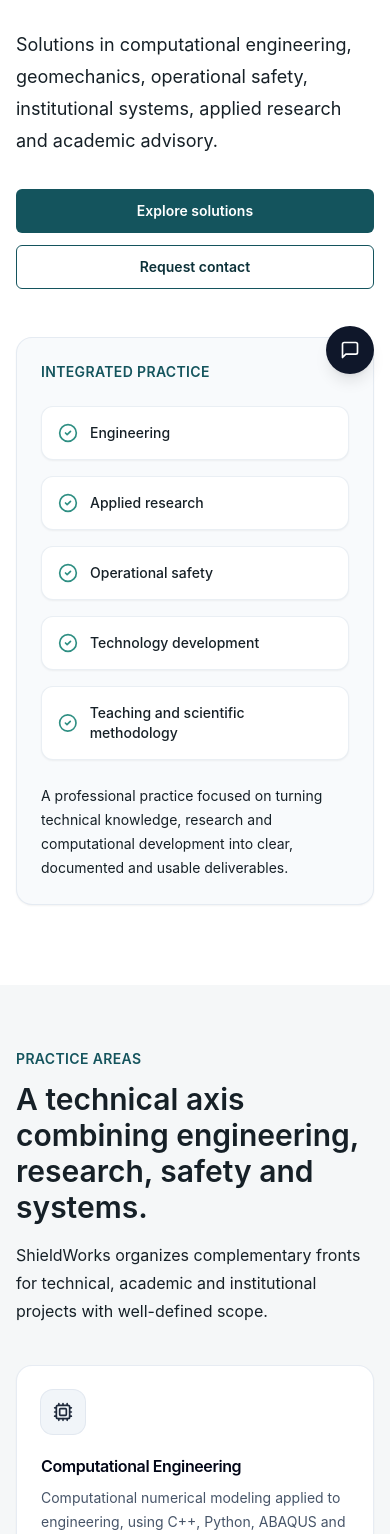
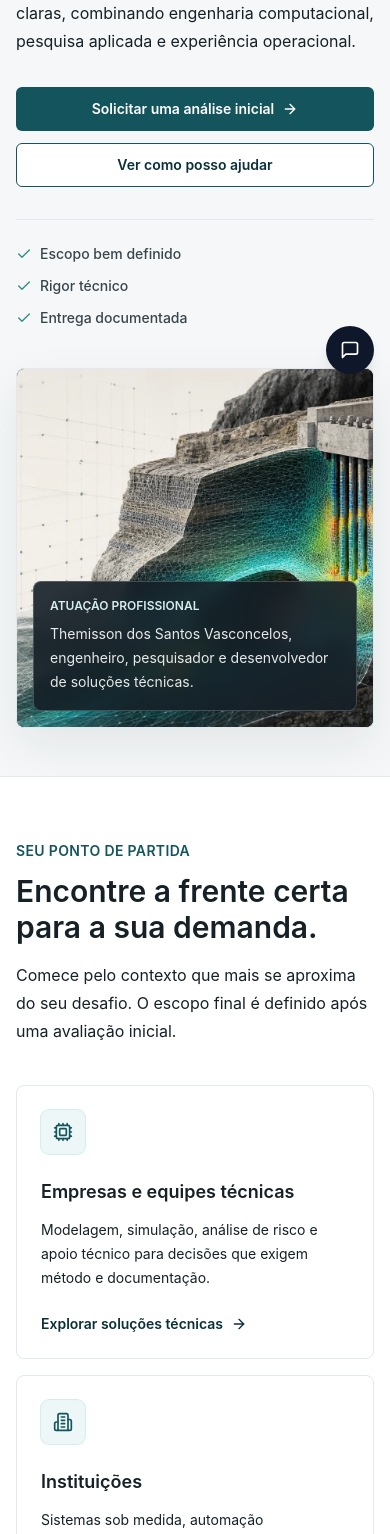
Before and after one commit to Themisson/shieldworks, a Next.js app: page / in a window 390 px wide. Shown: the part 454-1988 px from the top of the page. Built offline with nearby package versions, Linux system fonts and the light colour scheme.

Commit message:
Improve responsive landing page

```diff
--- a/src/app/globals.css
+++ b/src/app/globals.css
@@ -20,7 +20,16 @@
   margin: 0;
   background: var(--background);
   color: var(--foreground);
+  overflow-x: hidden;
   font-family: Inter, ui-sans-serif, system-ui, -apple-system, BlinkMacSystemFont, "Segoe UI", Arial, Helvetica, sans-serif;
+}
+
+button,
+a,
+input,
+select,
+textarea {
+  -webkit-tap-highlight-color: transparent;
 }
 
 a {
--- a/src/app/layout.tsx
+++ b/src/app/layout.tsx
@@ -11,11 +11,11 @@
 export const metadata: Metadata = {
   metadataBase: new URL(SITE_URL),
   title: {
-    default: "ShieldWorks | Engenharia, Pesquisa, Segurança e Tecnologia Aplicada",
+    default: "ShieldWorks | Engenharia e Tecnologia Aplicada",
     template: "%s | ShieldWorks"
   },
   description:
-    "Site profissional de Themisson dos Santos Vasconcelos para engenharia computacional, pesquisa aplicada, segurança operacional, sistemas institucionais e assessoria acadêmica.",
+    "Consultoria técnica e desenvolvimento aplicado em engenharia computacional, pesquisa, segurança operacional, sistemas institucionais e assessoria acadêmica.",
   applicationName: "ShieldWorks",
   manifest: "/manifest.webmanifest",
   icons: {
@@ -30,9 +30,9 @@
     locale: "pt_BR",
     url: canonicalUrl("/"),
     siteName: "ShieldWorks",
-    title: "ShieldWorks | Engenharia, Pesquisa, Segurança e Tecnologia Aplicada",
+    title: "ShieldWorks | Engenharia e Tecnologia Aplicada",
     description:
-      "Engenharia computacional, pesquisa aplicada, segurança operacional, sistemas institucionais e assessoria acadêmica.",
+      "Engenharia e tecnologia para decisões mais seguras, sistemas eficientes e projetos aplicáveis.",
     images: [
       {
         url: "/og-image.png",
@@ -44,9 +44,9 @@
   },
   twitter: {
     card: "summary_large_image",
-    title: "ShieldWorks | Engenharia, Pesquisa, Segurança e Tecnologia Aplicada",
+    title: "ShieldWorks | Engenharia e Tecnologia Aplicada",
     description:
-      "Engenharia computacional, pesquisa aplicada, segurança operacional, sistemas institucionais e assessoria acadêmica.",
+      "Engenharia e tecnologia para decisões mais seguras, sistemas eficientes e projetos aplicáveis.",
     images: ["/og-image.png"]
   },
   robots: {
--- a/src/app/page.tsx
+++ b/src/app/page.tsx
@@ -1,28 +1,52 @@
-import { CheckCircle2 } from "lucide-react";
+import Image from "next/image";
+import Link from "next/link";
+import {
+  ArrowRight,
+  Building2,
+  Check,
+  Cpu,
+  GraduationCap,
+  ShieldCheck
+} from "lucide-react";
 import { ProfessionalLinks } from "@/components/ProfessionalLinks";
 import { Badge } from "@/components/badge";
 import { ButtonLink } from "@/components/button-link";
-import { CompactCard, HighlightCard, ServiceCard, SystemCard } from "@/components/card";
+import { ServiceCard, SystemCard } from "@/components/card";
 import { CTA } from "@/components/cta";
 import { InsightCard } from "@/components/insight-card";
 import { SectionTitle } from "@/components/section-title";
 import { getRecentInsights } from "@/data/insights";
-import {
-  academicServices,
-  authorityAreas,
-  brand,
-  digitalProjects,
-  featuredSolutions,
-  practiceAreas,
-  researchAreas
-} from "@/data/site";
+import { digitalProjects, featuredSolutions } from "@/data/site";
 
-const featuredCardLayout = [
-  "lg:col-span-2",
-  "lg:col-span-2",
-  "lg:col-span-2",
-  "lg:col-span-2 lg:col-start-2",
-  "lg:col-span-2"
+const startingPoints = [
+  {
+    title: "Empresas e equipes técnicas",
+    description: "Modelagem, simulação, análise de risco e apoio técnico para decisões que exigem método e documentação.",
+    href: "/solucoes",
+    action: "Explorar soluções técnicas",
+    icon: Cpu
+  },
+  {
+    title: "Instituições",
+    description: "Sistemas sob medida, automação documental, indicadores e organização de processos acadêmicos ou administrativos.",
+    href: "/sistemas",
+    action: "Conhecer projetos digitais",
+    icon: Building2
+  },
+  {
+    title: "Pesquisadores e estudantes",
+    description: "Apoio metodológico, revisão técnica e estruturação de trabalhos com rigor acadêmico e respeito à autoria.",
+    href: "/assessoria-academica",
+    action: "Ver assessoria acadêmica",
+    icon: GraduationCap
+  }
+];
+
+const credentials = [
+  "Engenheiro de Petróleo",
+  "Mestre e Doutor em Estruturas e Geomecânica",
+  "Experiência em segurança operacional",
+  "Desenvolvimento em C++, Python e ABAQUS"
 ];
 
 export default function Home() {
@@ -30,125 +54,163 @@
 
   return (
     <>
-      <section className="bg-white">
-        <div className="mx-auto grid max-w-7xl gap-12 px-4 py-20 sm:px-6 lg:grid-cols-[1.1fr_0.9fr] lg:px-8 lg:py-24">
-          <div>
-            <Badge>{brand.tagline}</Badge>
-            <h1 className="mt-7 max-w-4xl text-4xl font-semibold tracking-normal text-graphite-900 sm:text-5xl lg:text-6xl">
-              Engenharia, pesquisa, segurança e tecnologia para transformar problemas complexos em soluções aplicáveis.
+      <section className="overflow-hidden border-b border-slate-200 bg-graphite-50">
+        <div className="mx-auto grid max-w-7xl items-center gap-10 px-4 py-12 sm:px-6 sm:py-16 lg:grid-cols-[1.02fr_0.98fr] lg:gap-14 lg:px-8 lg:py-20">
+          <div className="max-w-3xl">
+            <Badge>Consultoria técnica e desenvolvimento aplicado</Badge>
+            <h1 className="mt-6 text-4xl font-semibold leading-[1.08] tracking-normal text-graphite-900 sm:text-5xl lg:text-[3.5rem]">
+              Engenharia e tecnologia para decisões mais seguras e projetos que saem do papel.
             </h1>
-            <p className="mt-6 max-w-3xl text-lg leading-8 text-graphite-600">
-              Soluções em engenharia computacional, geomecânica, segurança operacional, sistemas institucionais,
-              pesquisa aplicada e assessoria acadêmica.
+            <p className="mt-6 max-w-2xl text-base leading-7 text-graphite-600 sm:text-lg sm:leading-8">
+              Transformo problemas técnicos, científicos e institucionais em análises, sistemas e entregas claras,
+              combinando engenharia computacional, pesquisa aplicada e experiência operacional.
             </p>
             <div className="mt-8 flex flex-col gap-3 sm:flex-row">
-              <ButtonLink href="/solucoes">Conhecer soluções</ButtonLink>
-              <ButtonLink href="/contato" variant="secondary">Solicitar contato</ButtonLink>
+              <ButtonLink href="/contato">
+                Solicitar uma análise inicial
+                <ArrowRight className="ml-2 h-4 w-4" aria-hidden="true" />
+              </ButtonLink>
+              <ButtonLink href="#como-posso-ajudar" variant="secondary">Ver como posso ajudar</ButtonLink>
             </div>
+            <ul className="mt-8 grid gap-3 border-t border-slate-200 pt-6 sm:grid-cols-3" aria-label="Diferenciais">
+              {["Escopo bem definido", "Rigor técnico", "Entrega documentada"].map((item) => (
+                <li key={item} className="flex items-center gap-2 text-sm font-medium text-graphite-700">
+                  <Check className="h-4 w-4 shrink-0 text-signal" aria-hidden="true" />
+                  {item}
+                </li>
+              ))}
+            </ul>
           </div>
-          <div className="rounded-2xl border border-slate-200/80 bg-slate-50 p-6 shadow-sm">
-            <p className="text-sm font-semibold uppercase tracking-wide text-petroleum-700">Atuação integrada</p>
-            <div className="mt-6 space-y-4">
-              {authorityAreas.map((area) => (
-                <div key={area} className="flex items-center gap-3 rounded-xl border border-slate-200/70 bg-white p-4 shadow-sm">
-                  <CheckCircle2 className="h-5 w-5 text-signal" aria-hidden="true" />
-                  <span className="text-sm font-medium text-graphite-800">{area}</span>
-                </div>
-              ))}
-            </div>
-            <p className="mt-6 text-sm leading-6 text-graphite-600">
-              Uma frente profissional voltada a transformar conhecimento técnico, pesquisa e desenvolvimento
-              computacional em entregas claras, documentadas e utilizáveis.
+
+          <figure className="relative min-h-[360px] overflow-hidden rounded-lg border border-slate-200 bg-petroleum-900 shadow-soft sm:min-h-[460px]">
+            <Image
+              src="/engineering-hero.webp"
+              alt="Visualização computacional de tensões em uma estrutura geomecânica"
+              fill
+              priority
+              sizes="(max-width: 1023px) 100vw, 48vw"
+              className="object-cover object-[68%_center]"
+            />
+            <div className="absolute inset-x-4 bottom-4 rounded-lg border border-white/20 bg-graphite-900/90 p-4 text-white backdrop-blur sm:inset-x-6 sm:bottom-6 sm:p-5">
+              <p className="text-xs font-semibold uppercase text-petroleum-100">Atuação profissional</p>
+              <p className="mt-2 text-sm leading-6 text-white/90">
+                Themisson dos Santos Vasconcelos, engenheiro, pesquisador e desenvolvedor de soluções técnicas.
               </p>
             </div>
+          </figure>
         </div>
       </section>
 
-      <section className="bg-graphite-50 py-18">
-        <div className="mx-auto max-w-7xl px-4 py-16 sm:px-6 lg:px-8">
+      <section id="como-posso-ajudar" className="scroll-mt-24 bg-white py-16 sm:py-20">
+        <div className="mx-auto max-w-7xl px-4 sm:px-6 lg:px-8">
           <SectionTitle
-            eyebrow="Áreas de atuação"
-            title="Um eixo técnico com engenharia, pesquisa, segurança e sistemas."
-            description="A ShieldWorks organiza frentes complementares para projetos técnicos, acadêmicos e institucionais com escopo bem definido."
+            as="h2"
+            eyebrow="Seu ponto de partida"
+            title="Encontre a frente certa para a sua demanda."
+            description="Comece pelo contexto que mais se aproxima do seu desafio. O escopo final é definido após uma avaliação inicial."
           />
-          <div className="mt-10 grid gap-5 md:grid-cols-2 lg:grid-cols-3">
-            {practiceAreas.map((area) => (
-              <ServiceCard key={area.title} {...area} />
+          <div className="mt-10 grid gap-4 lg:grid-cols-3">
+            {startingPoints.map(({ title, description, href, action, icon: Icon }) => (
+              <Link
+                key={title}
+                href={href}
+                className="group flex min-h-64 flex-col rounded-lg border border-slate-200 bg-white p-6 transition hover:border-petroleum-500 hover:shadow-soft focus:outline-none focus:ring-4 focus:ring-petroleum-100"
+              >
+                <span className="flex h-11 w-11 items-center justify-center rounded-lg bg-petroleum-50 text-petroleum-700 ring-1 ring-petroleum-100">
+                  <Icon className="h-5 w-5" aria-hidden="true" />
+                </span>
+                <h3 className="mt-6 text-lg font-semibold text-graphite-900">{title}</h3>
+                <p className="mt-3 text-sm leading-6 text-graphite-600">{description}</p>
+                <span className="mt-auto inline-flex items-center gap-2 pt-6 text-sm font-semibold text-petroleum-900">
+                  {action}
+                  <ArrowRight className="h-4 w-4 transition-transform group-hover:translate-x-1" aria-hidden="true" />
+                </span>
+              </Link>
             ))}
           </div>
         </div>
       </section>
 
-      <section className="bg-white py-16">
+      <section className="bg-graphite-50 py-16 sm:py-20">
         <div className="mx-auto max-w-7xl px-4 sm:px-6 lg:px-8">
+          <div className="flex flex-col gap-6 lg:flex-row lg:items-end lg:justify-between">
             <SectionTitle
+              as="h2"
               eyebrow="Soluções"
-            title="Frentes em destaque"
-            description="Cinco frentes principais organizam a atuação técnica, científica, institucional e acadêmica da ShieldWorks."
+              title="Conhecimento técnico aplicado a entregas concretas."
+              description="Frentes complementares para investigar, desenvolver, documentar e implementar soluções conforme a necessidade do projeto."
             />
-          <div className="mt-10 grid gap-5 sm:grid-cols-2 lg:grid-cols-6">
-            {featuredSolutions.map((solution, index) => (
-              <HighlightCard
-                key={solution.title}
-                {...solution}
-                className={`min-h-[285px] ${featuredCardLayout[index] ?? "lg:col-span-2"}`}
-              />
+            <div className="shrink-0">
+              <ButtonLink href="/solucoes" variant="secondary">Ver todas as soluções</ButtonLink>
+            </div>
+          </div>
+          <div className="mt-10 grid gap-4 sm:grid-cols-2 lg:grid-cols-3">
+            {featuredSolutions.map((solution) => (
+              <ServiceCard key={solution.title} {...solution} />
             ))}
           </div>
         </div>
       </section>
 
-      <section className="bg-white py-16">
+      <section className="bg-petroleum-900 py-16 text-white sm:py-20">
+        <div className="mx-auto grid max-w-7xl gap-10 px-4 sm:px-6 lg:grid-cols-[0.9fr_1.1fr] lg:items-center lg:gap-16 lg:px-8">
+          <div>
+            <p className="text-sm font-semibold uppercase text-petroleum-100">Experiência multidisciplinar</p>
+            <h2 className="mt-3 text-3xl font-semibold sm:text-4xl">Profundidade técnica sem perder a visão prática.</h2>
+            <p className="mt-5 text-base leading-7 text-petroleum-100">
+              A ShieldWorks reúne a formação acadêmica, a vivência operacional e o desenvolvimento computacional de
+              Themisson dos Santos Vasconcelos em uma atuação profissional independente.
+            </p>
+            <div className="mt-7">
+              <ProfessionalLinks compact />
+            </div>
+          </div>
+          <ul className="grid gap-px overflow-hidden rounded-lg border border-white/15 bg-white/15 sm:grid-cols-2">
+            {credentials.map((credential) => (
+              <li key={credential} className="flex min-h-28 items-start gap-3 bg-petroleum-900 p-5 text-sm leading-6 text-white">
+                <ShieldCheck className="mt-0.5 h-5 w-5 shrink-0 text-signal" aria-hidden="true" />
+                {credential}
+              </li>
+            ))}
+          </ul>
+        </div>
+      </section>
+
+      <section className="bg-white py-16 sm:py-20">
         <div className="mx-auto max-w-7xl px-4 sm:px-6 lg:px-8">
+          <div className="flex flex-col gap-6 lg:flex-row lg:items-end lg:justify-between">
             <SectionTitle
-            eyebrow="Laboratório digital"
-            title="Sistemas e projetos digitais"
-            description="Exemplos de soluções para gestão, ensino, automação documental, indicadores e apoio à decisão. Demonstrações acadêmicas não devem ser interpretadas como produtos oficiais de órgãos públicos."
+              as="h2"
+              eyebrow="Projetos digitais"
+              title="Sistemas pensados para rotinas reais."
+              description="Soluções para gestão, automação documental, indicadores e apoio à decisão, do protótipo ao desenvolvimento sob demanda."
             />
-          <div className="mt-10 grid gap-5 md:grid-cols-2 lg:grid-cols-3">
-            {digitalProjects.map((project) => (
+            <div className="shrink-0">
+              <ButtonLink href="/sistemas" variant="secondary">Conhecer o laboratório digital</ButtonLink>
+            </div>
+          </div>
+          <div className="mt-10 grid gap-4 md:grid-cols-3">
+            {digitalProjects.slice(0, 3).map((project) => (
               <SystemCard key={project.title} {...project} />
             ))}
           </div>
         </div>
       </section>
 
-      <section className="bg-white py-16">
-        <div className="mx-auto grid max-w-7xl gap-10 px-4 sm:px-6 lg:grid-cols-[0.9fr_1.1fr] lg:px-8">
-          <div>
-            <SectionTitle
-              eyebrow="Pesquisa aplicada"
-              title="Métodos computacionais conectados a problemas reais."
-              description="A produção científica envolve geomecânica, engenharia de petróleo, estruturas, segurança operacional e tecnologia aplicada à gestão institucional."
-            />
-            <div className="mt-8">
-              <ProfessionalLinks />
-            </div>
-            <p className="mt-4 text-xs text-graphite-500">
-              Produção acadêmica, identificação científica e repositórios profissionais.
-            </p>
-          </div>
-          <div className="flex flex-wrap gap-2">
-            {researchAreas.map((area) => (
-              <Badge key={area}>{area}</Badge>
-            ))}
-          </div>
-        </div>
-      </section>
-
-      <section className="bg-graphite-50 py-16">
+      <section className="bg-graphite-50 py-16 sm:py-20">
         <div className="mx-auto max-w-7xl px-4 sm:px-6 lg:px-8">
           <div className="flex flex-col gap-6 lg:flex-row lg:items-end lg:justify-between">
             <SectionTitle
-              eyebrow="Insights"
-              title="Insights e atualizações"
-              description="Publicações técnicas e reflexões sobre engenharia computacional, pesquisa aplicada, sistemas institucionais, segurança operacional e produção acadêmica."
+              as="h2"
+              eyebrow="Conteúdo técnico"
+              title="Pesquisa e experiência compartilhadas com clareza."
+              description="Notas sobre engenharia computacional, geomecânica, sistemas e segurança operacional para aproximar conhecimento e aplicação."
             />
             <div className="shrink-0">
               <ButtonLink href="/insights" variant="secondary">Ver todos os insights</ButtonLink>
             </div>
           </div>
-          <div className="mt-10 grid gap-5 md:grid-cols-2 lg:grid-cols-3">
+          <div className="mt-10 grid gap-4 md:grid-cols-3">
             {recentInsights.map((insight) => (
               <InsightCard key={insight.slug} insight={insight} />
             ))}
@@ -156,26 +218,11 @@
         </div>
       </section>
 
-      <section className="bg-white py-16">
-        <div className="mx-auto max-w-7xl px-4 sm:px-6 lg:px-8">
-          <SectionTitle
-            eyebrow="Assessoria acadêmica"
-            title="Apoio metodológico e produção científica com rigor."
-            description="Atuação consultiva para estruturar projetos, TCCs, artigos, relatórios técnicos, apresentações e submissão científica."
+      <CTA
+        title="Tem um desafio técnico, institucional ou acadêmico?"
+        description="Apresente o contexto da sua demanda. A conversa inicial serve para entender o problema, avaliar aderência e definir os próximos passos com objetividade."
+        action="Apresentar minha demanda"
       />
-          <div className="mt-10 grid gap-4 sm:grid-cols-2 lg:grid-cols-3">
-            {academicServices.map((service) => (
-              <CompactCard key={service} title={service} />
-            ))}
-          </div>
-          <div className="mt-8 rounded-2xl border border-petroleum-100 bg-petroleum-50 p-5 text-sm leading-6 text-petroleum-900 shadow-sm">
-            Os serviços possuem caráter consultivo, orientativo e revisional, respeitando a autoria, a integridade
-            acadêmica e as normas das instituições de ensino.
-          </div>
-        </div>
-      </section>
-
-      <CTA />
     </>
   );
 }
--- a/src/components/card.tsx
+++ b/src/components/card.tsx
@@ -67,11 +67,11 @@
 }: CardShellProps) {
   return (
     <article
-      className={`group flex h-full flex-col rounded-2xl border border-slate-200/80 bg-white p-6 shadow-sm transition-all duration-200 hover:-translate-y-0.5 hover:border-slate-300 hover:shadow-md ${className}`}
+      className={`group flex h-full flex-col rounded-lg border border-slate-200/80 bg-white p-5 shadow-sm transition-all duration-200 hover:border-petroleum-500 hover:shadow-md sm:p-6 ${className}`}
     >
       <div className="flex items-start justify-between gap-4">
         {Icon ? (
-          <div className="mb-5 flex h-11 w-11 shrink-0 items-center justify-center rounded-xl bg-slate-100 text-slate-800 ring-1 ring-slate-200 transition-colors group-hover:bg-slate-900 group-hover:text-white">
+          <div className="mb-5 flex h-11 w-11 shrink-0 items-center justify-center rounded-lg bg-petroleum-50 text-petroleum-700 ring-1 ring-petroleum-100 transition-colors group-hover:bg-petroleum-900 group-hover:text-white">
             <Icon className="h-5 w-5" aria-hidden="true" />
           </div>
         ) : null}
@@ -84,7 +84,7 @@
       <h2 className="text-base font-semibold tracking-tight text-slate-950">{title}</h2>
       <p className="mt-2 text-sm leading-6 text-slate-600">{description}</p>
       {statusDescription ? (
-        <p className="mt-4 rounded-xl border border-slate-200/70 bg-slate-50 px-3 py-2.5 text-xs leading-5 text-slate-600">
+        <p className="mt-4 rounded-lg border border-slate-200/70 bg-slate-50 px-3 py-2.5 text-xs leading-5 text-slate-600">
           {statusDescription}
         </p>
       ) : null}
@@ -133,7 +133,7 @@
         {items.map((item) => (
           <li
             key={item}
-            className="flex items-start gap-2 rounded-xl border border-slate-200/70 bg-slate-50 px-3 py-2.5 text-sm leading-5 text-slate-700"
+            className="flex items-start gap-2 rounded-lg border border-slate-200/70 bg-slate-50 px-3 py-2.5 text-sm leading-5 text-slate-700"
           >
             <CheckCircle2 className="mt-0.5 h-4 w-4 shrink-0 text-petroleum-700" aria-hidden="true" />
             <span>{item}</span>
@@ -146,9 +146,9 @@
 
 export function CompactCard({ title, icon: Icon }: { title: string; icon?: LucideIcon }) {
   return (
-    <article className="group flex h-full items-start gap-3 rounded-2xl border border-slate-200/80 bg-white p-5 shadow-sm transition-all duration-200 hover:-translate-y-0.5 hover:border-slate-300 hover:shadow-md">
+    <article className="group flex h-full items-start gap-3 rounded-lg border border-slate-200/80 bg-white p-5 shadow-sm transition-all duration-200 hover:border-petroleum-500 hover:shadow-md">
       {Icon ? (
-        <div className="flex h-9 w-9 shrink-0 items-center justify-center rounded-xl bg-slate-100 text-slate-800 ring-1 ring-slate-200 transition-colors group-hover:bg-slate-900 group-hover:text-white">
+        <div className="flex h-9 w-9 shrink-0 items-center justify-center rounded-lg bg-petroleum-50 text-petroleum-700 ring-1 ring-petroleum-100 transition-colors group-hover:bg-petroleum-900 group-hover:text-white">
           <Icon className="h-4 w-4" aria-hidden="true" />
         </div>
       ) : null}
--- a/src/components/cta.tsx
+++ b/src/components/cta.tsx
@@ -12,11 +12,11 @@
   action = "Vamos conversar"
 }: CTAProps) {
   return (
-    <section className="bg-petroleum-900 py-16 text-white">
+    <section className="border-t border-petroleum-700 bg-petroleum-900 py-14 text-white sm:py-16">
       <div className="mx-auto flex max-w-7xl flex-col gap-8 px-4 sm:px-6 lg:flex-row lg:items-center lg:justify-between lg:px-8">
         <div className="max-w-3xl">
           <h2 className="text-2xl font-semibold sm:text-3xl">{title}</h2>
-          <p className="mt-4 text-sm leading-6 text-petroleum-100">{description}</p>
+          <p className="mt-4 max-w-2xl text-sm leading-6 text-petroleum-100">{description}</p>
         </div>
         <ButtonLink href="/contato" variant="secondary">
           {action}
--- a/src/components/section-title.tsx
+++ b/src/components/section-title.tsx
@@ -3,13 +3,14 @@
   title: string;
   description?: string;
   align?: "left" | "center";
+  as?: "h1" | "h2";
 };
 
-export function SectionTitle({ eyebrow, title, description, align = "left" }: SectionTitleProps) {
+export function SectionTitle({ eyebrow, title, description, align = "left", as: Heading = "h1" }: SectionTitleProps) {
   return (
     <div className={align === "center" ? "mx-auto max-w-3xl text-center" : "max-w-3xl"}>
       {eyebrow ? <p className="text-sm font-semibold uppercase tracking-wide text-petroleum-700">{eyebrow}</p> : null}
-      <h1 className="mt-3 text-3xl font-semibold tracking-normal text-graphite-900 sm:text-4xl">{title}</h1>
+      <Heading className="mt-3 text-3xl font-semibold tracking-normal text-graphite-900 sm:text-4xl">{title}</Heading>
       {description ? <p className="mt-4 text-base leading-7 text-graphite-600">{description}</p> : null}
     </div>
   );
```
Also changed, not shown: src/components/header.tsx (+13 -16 lines), public/engineering-hero.webp (added). Lines whose indentation alone changed are shown as unchanged.
